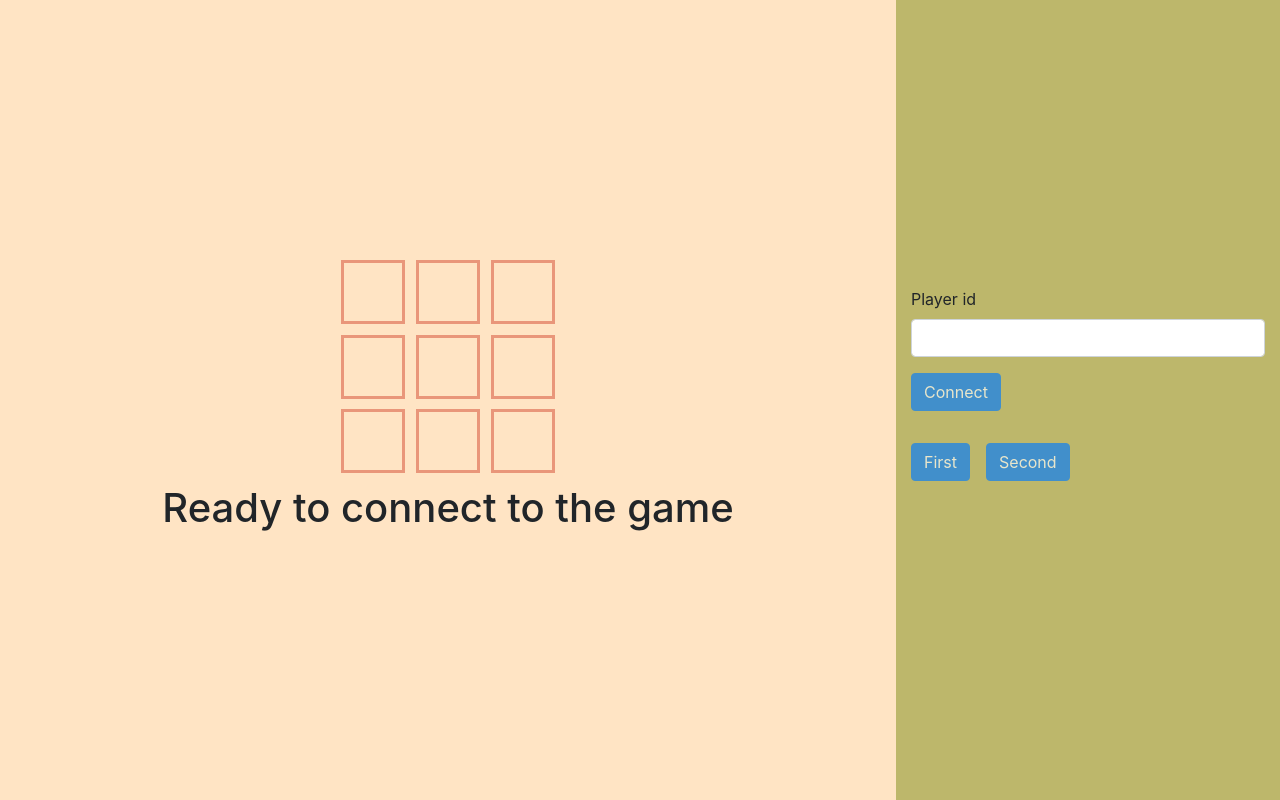
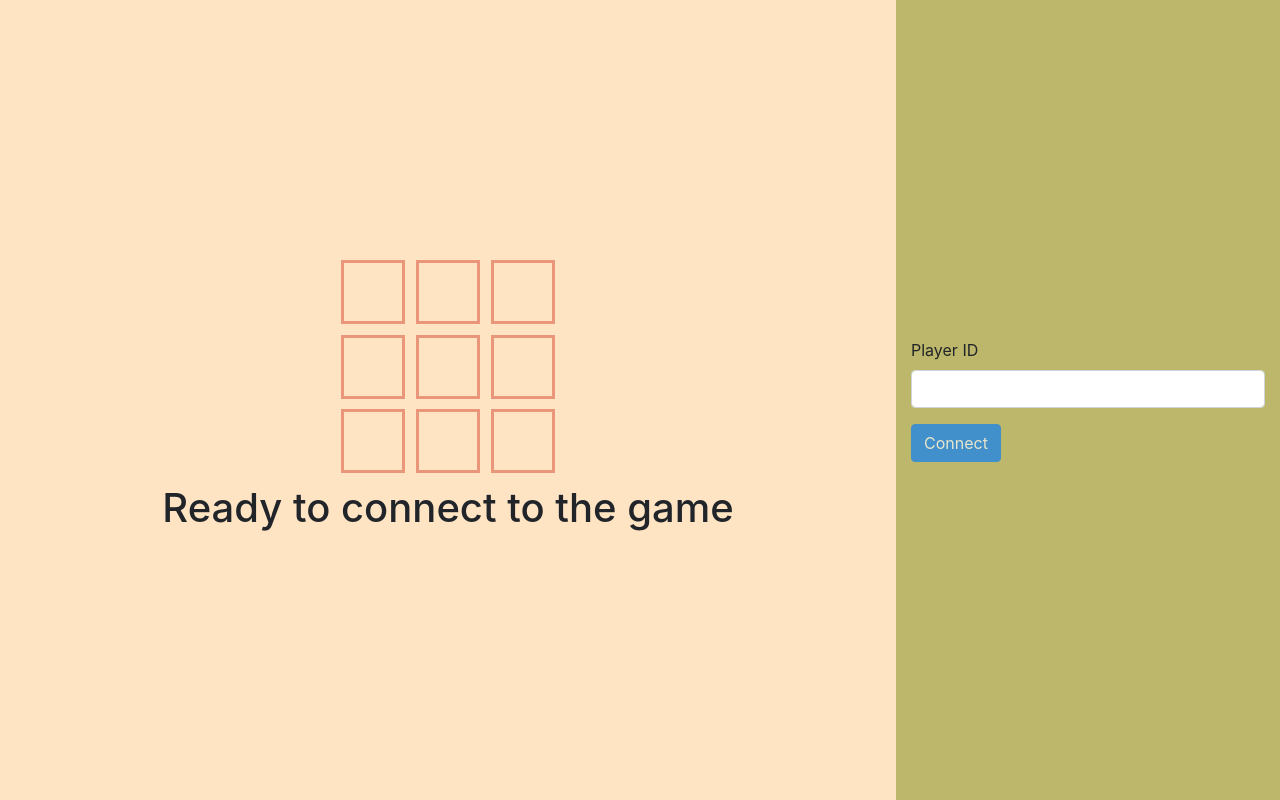
Before and after one commit to Acerbic/tictactoe, a Next.js app in the folder packages/test_client/: page / in a window 1280 px wide. Built offline with nearby package versions, Linux system fonts and the light colour scheme.

Commit message:
implement client "Disconnect" button

```diff
--- a/packages/test_client/components/ConnectGroup.tsx
+++ b/packages/test_client/components/ConnectGroup.tsx
@@ -1,33 +1,50 @@
 import React from "react";
 
 interface P {
-    disabled: boolean;
-    connectBtn: (id: string) => void;
+    playerId: string;
+    setPlayerId: (n: string) => void;
+    /**
+     * False if connection is not yet established
+     * (input field then is available)
+     */
+    connected: boolean;
+    connectBtn: () => void;
+    disconnectBtn: () => void;
 }
 
 export const ConnectGroup: React.FC<P> = props => {
-    const [username, changeUsername] = React.useState("");
+    // const [username, changeUsername] = React.useState(props.playerId);
     return (
         <div>
             <div className="form-group">
-                <label htmlFor="pid">Player id</label>
+                <label htmlFor="pid">Player ID</label>
                 <input
                     className="form-control"
                     name="pid"
-                    value={username}
-                    disabled={props.disabled || null}
-                    onChange={e => changeUsername(e.target.value)}
+                    value={props.playerId}
+                    disabled={props.connected || null}
+                    onChange={e => props.setPlayerId(e.target.value)}
                 />
             </div>
+            {!props.connected ? (
                 <button
                     id="btnConnect"
                     type="button"
                     className="btn btn-primary"
-                disabled={props.disabled || username.length == 0}
-                onClick={() => props.connectBtn(username)}
+                    disabled={props.connected || props.playerId.length == 0}
+                    onClick={() => props.connectBtn()}
                 >
                     Connect
                 </button>
+            ) : (
+                <button
+                    type="button"
+                    className="btn btn-danger"
+                    onClick={props.disconnectBtn}
+                >
+                    Disconnect
+                </button>
+            )}
         </div>
     );
 };
--- a/packages/test_client/components/Game.tsx
+++ b/packages/test_client/components/Game.tsx
@@ -23,7 +23,7 @@ const initialBoard: GameBoardProps["board"] = [
 
 export const Game: React.FC<P> = props => {
     // const [gameId, setGameId] = useState(null);
-    const [playerId, setPlayerId] = useState(null);
+    const [playerId, setPlayerId] = useState("");
     const [board, setBoard] = useState(initialBoard);
 
     const [state, send] = useMachine(clientMachine);
@@ -43,7 +43,7 @@ export const Game: React.FC<P> = props => {
         send({ type: "UI_ROLE_PICKED", role });
     };
 
-    const startNewGame = (playerId: string) => {
+    const startNewGame = () => {
         setBoard(initialBoard);
 
         // initiate new connection to game server
@@ -61,6 +61,11 @@ export const Game: React.FC<P> = props => {
         });
     };
 
+    const dropGameConnection = () => {
+        setPlayerId("");
+        send({ type: "UI_RESET" });
+    };
+
     return (
         <>
             <section className={styles.content}>
@@ -74,20 +79,20 @@ export const Game: React.FC<P> = props => {
                     <div className="row">
                         <form className="col">
                             <ConnectGroup
-                                disabled={!state.matches("initial")}
-                                connectBtn={playerId => {
-                                    setPlayerId(playerId);
-                                    startNewGame(playerId);
-                                }}
+                                playerId={playerId}
+                                setPlayerId={setPlayerId}
+                                connected={!state.matches("initial")}
+                                connectBtn={startNewGame}
+                                disconnectBtn={dropGameConnection}
                             />
-                            <RoleBtns
-                                disabled={!state.matches("role_picking")}
-                                chooseRole={chooseRole}
-                            />
+                            {state.matches("role_picking") && (
+                                <RoleBtns
+                                    disabled={!state.matches("role_picking")}
+                                    chooseRole={chooseRole}
+                                />
+                            )}
                             {state.matches("end") && (
-                                <NewGameButton
-                                    onClick={() => startNewGame(playerId)}
-                                />
+                                <NewGameButton onClick={startNewGame} />
                             )}
                         </form>
                     </div>
--- a/packages/test_client/state-machine/state-machine.ts
+++ b/packages/test_client/state-machine/state-machine.ts
@@ -114,6 +114,12 @@ export const clientMachine = Machine<ClientContext, ClientSchema, ClientEvent>(
                     }
                 }
             }
+        },
+        on: {
+            UI_RESET: {
+                target: "initial",
+                actions: "emit_dropgame"
+            }
         }
     },
     {
@@ -129,6 +135,10 @@ export const clientMachine = Machine<ClientContext, ClientSchema, ClientEvent>(
                 ctx.gameConnector.actions.emit_iwannabetracer(e.role),
             emit_move: (ctx, e: UI_MoveChosenEvent) =>
                 ctx.gameConnector.actions.emit_move(e.row, e.column),
+            emit_dropgame: ctx => {
+                ctx.gameConnector.actions.emit_dropgame();
+                ctx.gameConnector = null;
+            },
             store_connection: assign({
                 gameConnector: (_, e: UI_NewGameEvent) => e.connection
             })
```
Also changed, not shown: packages/test_client/state-machine/state-machine-schema.ts (+6 -4 lines). Lines whose indentation alone changed are shown as unchanged.
